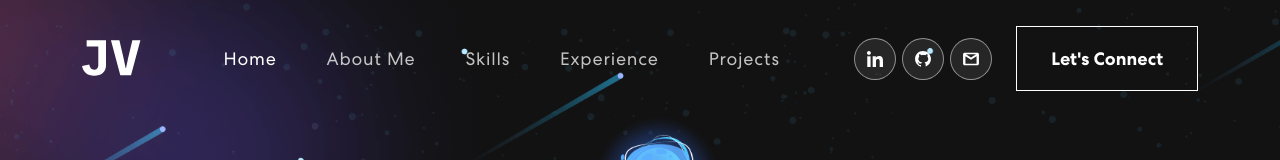
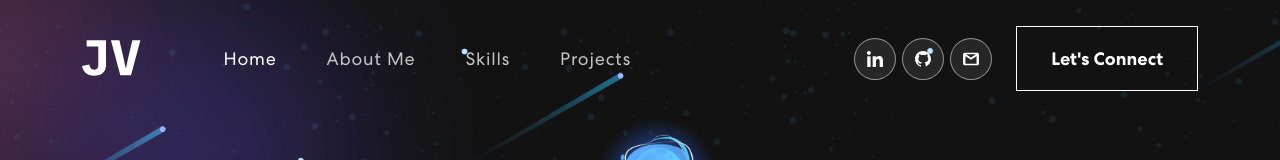
Before and after one commit to JeelVekaria/portfoliov1, a React (Create React App) app: page / in a window 1280 px wide. Shown: the top 160 px of the page. Built offline with nearby package versions, Linux system fonts and the light colour scheme.

Commit message:
Temporarily removed Experience tab

```diff
--- a/src/Components/NavBar.js
+++ b/src/Components/NavBar.js
@@ -49,7 +49,7 @@ export const NavBar = () => {
               <Nav.Link href="#home" className={activeLink === 'home' ? 'active navbar-link' : 'navbar-link'} onClick={() => onUpdateActiveLink('home')}>Home</Nav.Link>
               <Nav.Link href="#about" className={activeLink === 'about' ? 'active navbar-link' : 'navbar-link'} onClick={() => onUpdateActiveLink('about')}>About Me</Nav.Link>
               <Nav.Link href="#skills" className={activeLink === 'skills' ? 'active navbar-link' : 'navbar-link'} onClick={() => onUpdateActiveLink('skills')}>Skills</Nav.Link>
-              <Nav.Link href="#experience" className={activeLink === 'experience' ? 'active navbar-link' : 'navbar-link'} onClick={() => onUpdateActiveLink('experience')}>Experience</Nav.Link>
+              {/* <Nav.Link href="#experience" className={activeLink === 'experience' ? 'active navbar-link' : 'navbar-link'} onClick={() => onUpdateActiveLink('experience')}>Experience</Nav.Link> */}
               <Nav.Link href="#projects" className={activeLink === 'projects' ? 'active navbar-link' : 'navbar-link'} onClick={() => onUpdateActiveLink('projects')}>Projects</Nav.Link>
             </Nav>
             <span className="navbar-text">
```
